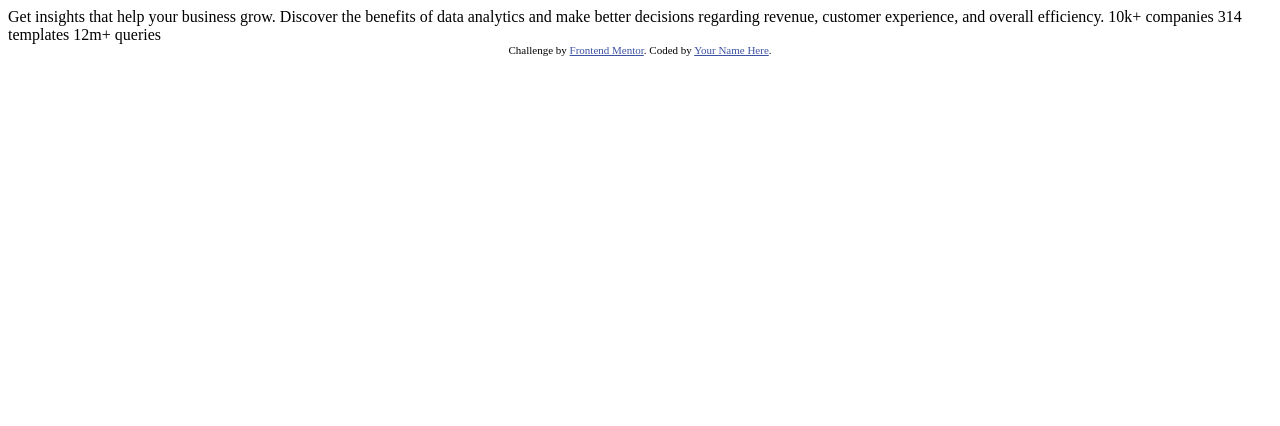
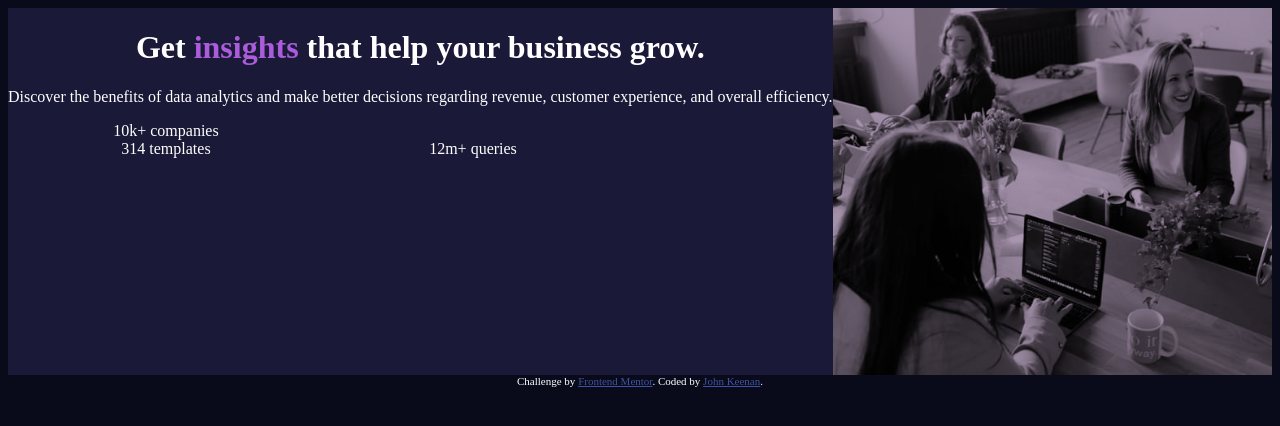
Before and after one commit to Airwolf435/Stats-preview-card, a plain HTML site: page index.html in a window 1280 px wide. Drawn offline with Linux system fonts and the light colour scheme.

Commit message:
Initial Commit

```diff
--- a/css/style.css
+++ b/css/style.css
@@ -49,3 +49,15 @@ b {
     height: 100%;
     width: 100%;
 }
+
+
+
+
+
+
+
+
+
+
+.attribution { font-size: 11px; text-align: center; }
+.attribution a { color: hsl(228, 45%, 44%); }
--- a/index.html
+++ b/index.html
@@ -3,31 +3,43 @@
 <head>
   <meta charset="UTF-8">
   <meta name="viewport" content="width=device-width, initial-scale=1.0"> <!-- displays site properly based on user's device -->
-
+  <link rel="stylesheet" href="./css/style.css">
   <link rel="icon" type="image/png" sizes="32x32" href="./images/favicon-32x32.png">
-
   <title>Frontend Mentor | Stats preview card component</title>
-
-  <!-- Feel free to remove these styles or customise in your own stylesheet 👍 -->
-  <style>
-    .attribution { font-size: 11px; text-align: center; }
-    .attribution a { color: hsl(228, 45%, 44%); }
-  </style>
 </head>
 <body>
+  <div class="stats-card">
+    <div class="stats-data">
+      <h1 class="header">Get <b>insights</b> that help your business grow.</h1>
 
-  Get insights that help your business grow.
+      <p class="pitch">Discover the benefits of data analytics and make better decisions regarding revenue, customer
+        experience, and overall efficiency.</p>
 
-  Discover the benefits of data analytics and make better decisions regarding revenue, customer
-  experience, and overall efficiency.
+      <div class="statistics">
 
-  10k+ companies
-  314 templates
-  12m+ queries
+        <div class="stats stats-1">
+          10k+
+          companies
+        </div>
 
+        <div class="stats stats-2">
+          314
+          templates
+        </div>
+
+        <div class="stats stats-2">
+          12m+
+          queries
+        </div>
+      </div>
+    </div>
+    <div class="stats-image">
+      <img src="./images/image-header-desktop.jpg">
+    </div>
+  </div>
   <div class="attribution">
     Challenge by <a href="https://www.frontendmentor.io?ref=challenge" target="_blank">Frontend Mentor</a>.
-    Coded by <a href="#">Your Name Here</a>.
+    Coded by <a href="#">John Keenan</a>.
   </div>
 </body>
 </html>
```
Also changed, not shown: 1 other file.
